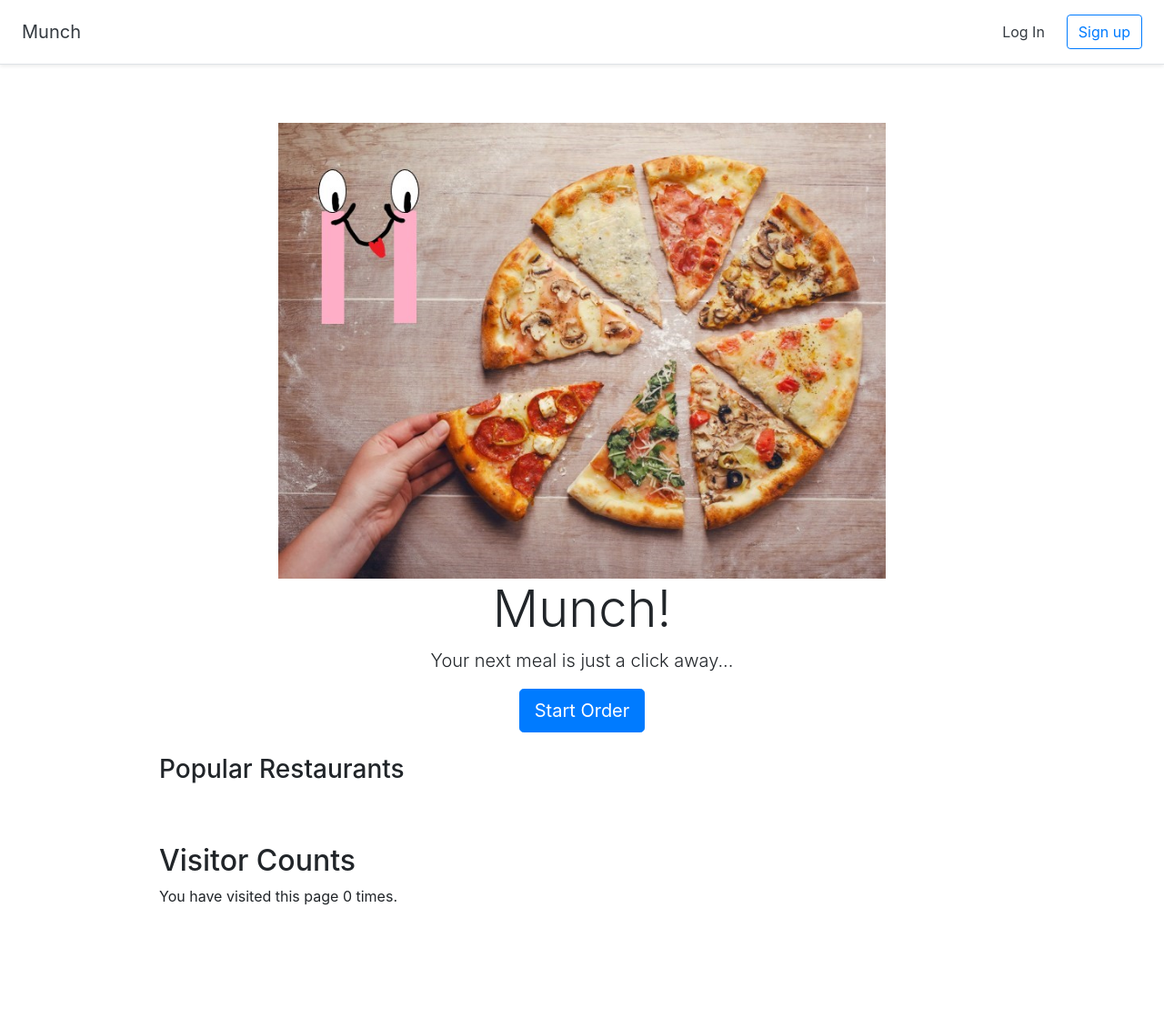
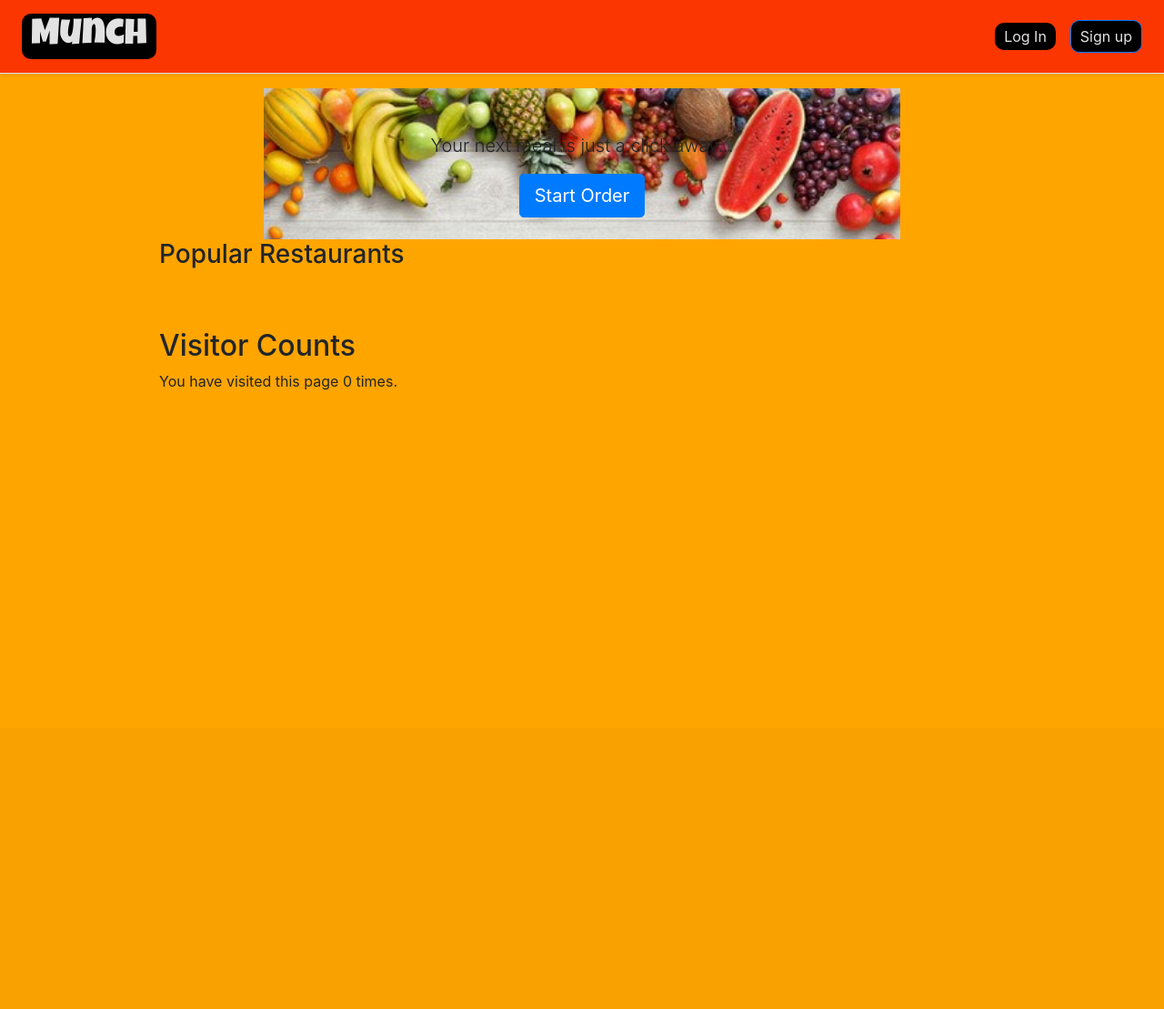
Before and after one commit to t-doan/munch-project, a Django app: page / in a window 1280 px wide. Shown: the whole page at 91% size. After the commit the page ends 429 px from the top, so only its background shows below. Run offline with Django 3.2, Linux system fonts and the light colour scheme; data that the repository does not hold is empty; some libraries are stand-ins or nearby versions.

Commit message:
Decorating base.html and part of homepage

```diff
--- a/static/pricing.css
+++ b/static/css/pricing.css
@@ -13,6 +13,7 @@ html {
 
 .pricing-header {
   max-width: 700px;
+  margin-left: 100px;
 }
 
 .card-deck .card {
--- /dev/null
+++ b/static/css/styles.css
@@ -0,0 +1,37 @@
+html {
+  box-sizing: border-box;
+}
+*, *:before, *:after {
+  box-sizing: inherit;
+}
+body {
+  background: orange;
+}
+
+/* base.html
+================================================*/
+.base-box {
+  background: #FB3600; /* rbg(251,54,0) orange*/
+}
+.base-box a {
+  background: black;
+  color: #E2E2E2; /* white grey */
+  padding: 5px 10px;
+  border-radius: 10px;
+}
+.base-box a:hover {
+  font-weight: bold;
+  text-decoration: none;
+}
+.base-box h5 a {
+  font-family: 'Luckiest Guy', cursive;
+  font-size: 200%;
+}
+
+/* home.html
+================================================*/
+.pricing-header {
+  background-image: url(../images/homepage.jpg);
+  background-size: cover;
+  padding-right: 100px;
+}
--- a/tables/static/css/base.css
+++ /dev/null
@@ -1,3 +0,0 @@
-background {
-  color: orange;
-}
--- a/tables/static/pricing.css
+++ b/tables/static/css/pricing.css
@@ -13,6 +13,7 @@ html {
 
 .pricing-header {
   max-width: 700px;
+  margin-left: 100px;
 }
 
 .card-deck .card {
--- a/tables/templates/tables/base.html
+++ b/tables/templates/tables/base.html
@@ -10,17 +10,19 @@
     <link rel="stylesheet" href="https://stackpath.bootstrapcdn.com/bootstrap/4.2.1/css/bootstrap.min.css" integrity="sha384-GJzZqFGwb1QTTN6wy59ffF1BuGJpLSa9DkKMp0DgiMDm4iYMj70gZWKYbI706tWS" crossorigin="anonymous">
 
     <!-- Custom styles for this template -->
-    <link href="{% static 'pricing.css' %}" rel="stylesheet">
+    <link href="{% static 'css/pricing.css' %}" rel="stylesheet">
+    <link href="{% static 'css/styles.css' %}" rel="stylesheet">
+    <link href="https://fonts.googleapis.com/css2?family=Luckiest+Guy&display=swap" rel="stylesheet">
   </head>
   <body>
-    <div class="d-flex flex-column flex-md-row align-items-center p-3 px-md-4 mb-3 bg-white border-bottom shadow-sm">
-      <h5 class="my-0 mr-md-auto font-weight-normal"><a href="{% url 'home' %}" class="text-dark">Munch</a></h5>
+    <div class="base-box d-flex flex-column flex-md-row align-items-center p-3 px-md-4 mb-3 border-bottom shadow-sm">
+      <h5 class="my-0 mr-md-auto font-weight-normal"><a href="{% url 'home' %}">Munch</a></h5>
       <nav class="my-2 my-md-0 mr-md-3">
         {% if user.is_authenticated %}
-        <a class="p-2 text-dark" href="{% url 'user-profile' %}">Profile</a>
-        <a class="p-2 text-dark" href="{% url 'logout' %}">Log Out</a>
+        <a href="{% url 'user-profile' %}">Profile</a>
+        <a href="{% url 'logout' %}">Log Out</a>
         {% else %}
-        <a class="p-2 text-dark" href="{% url 'login' %}">Log In</a>
+        <a href="{% url 'login' %}">Log In</a>
         {% endif %}
       </nav>
       {% if user.is_authenticated == False %}
--- a/tables/templates/tables/home.html
+++ b/tables/templates/tables/home.html
@@ -2,9 +2,6 @@
 {% block content %}
 
 <div class="pricing-header px-3 py-3 pt-md-5 pb-md-4 mx-auto text-center">
-  {% load static %}
-  <img src="{% static 'munch.jpg' %}" class="img-fluid" alt="Munch">
-  <h1 class="display-4">Munch!</h1>
   <p class="lead">Your next meal is just a click away...</p>
   <a href="{% url 'join' %}"><button type="button" class="btn btn-lg btn-primary">Start Order</button></a>
 </div>
```
Also changed, not shown: tables/static/css/styles.css (added, +37 -0 lines), static/images/homepage.jpg (added), static/images/munch.jpg (renamed from static/munch.jpg), tables/static/images/homepage.jpg (added), tables/static/images/munch.jpg (renamed from tables/static/munch.jpg).
